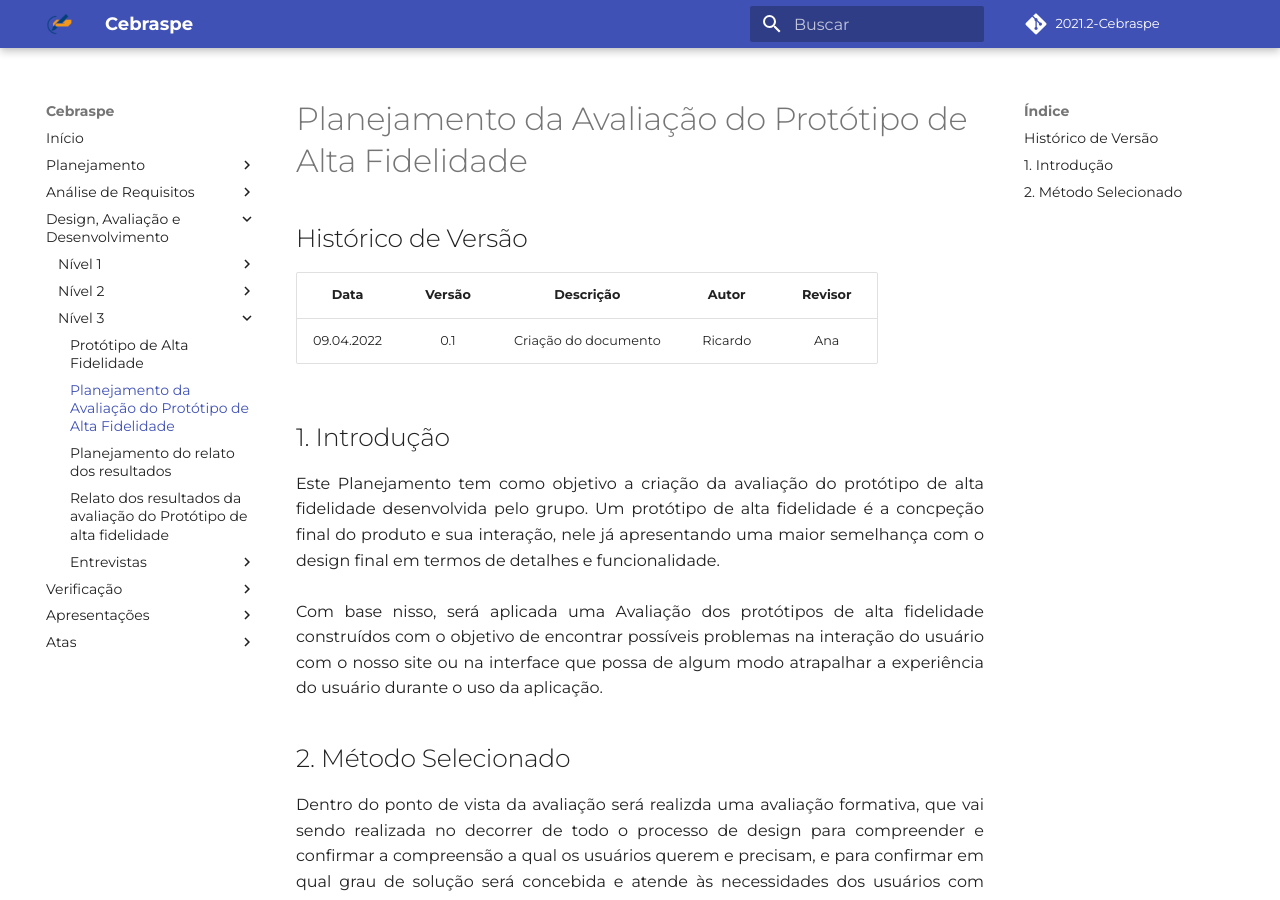
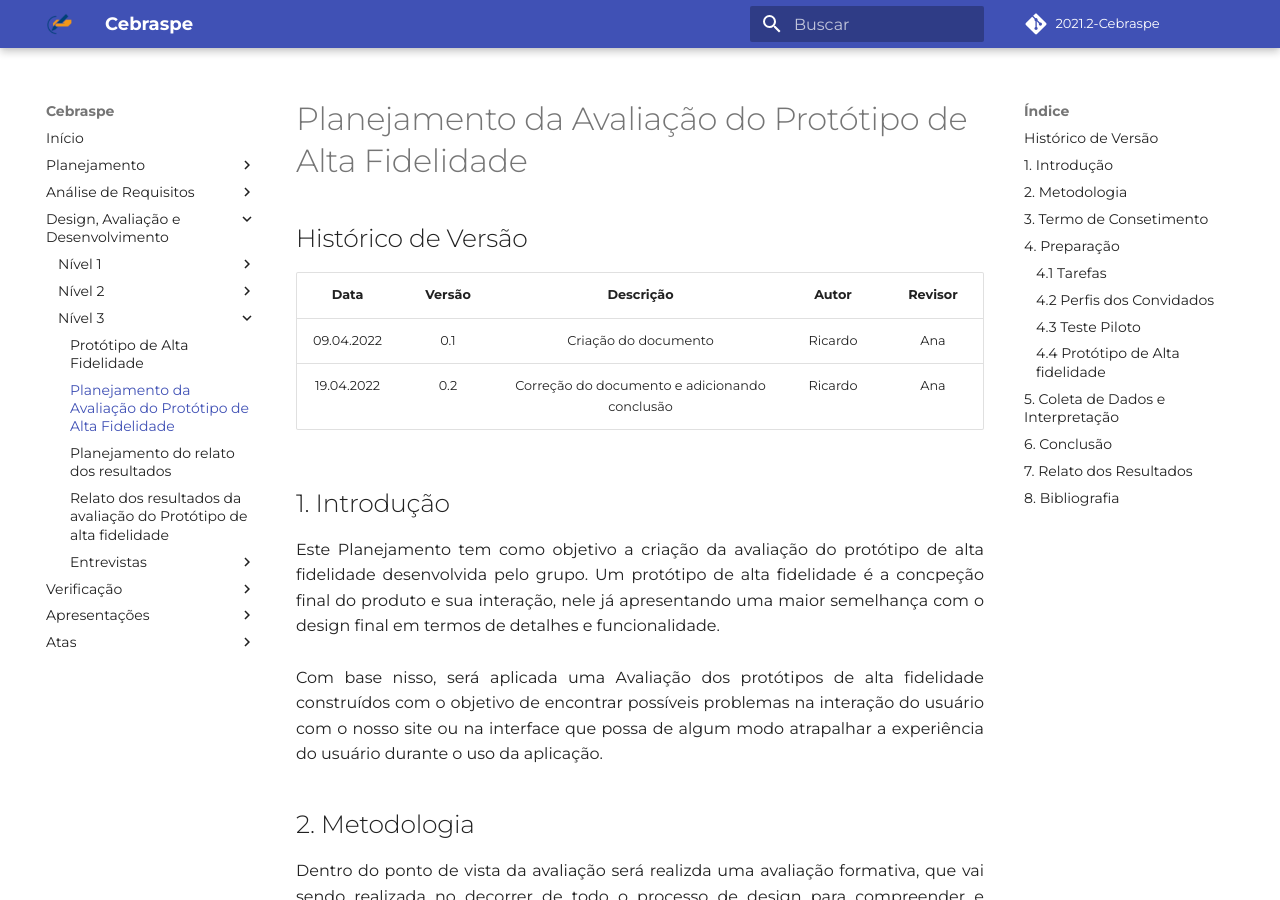
Before and after one commit to Interacao-Humano-Computador/2021.2-Cebraspe, an MkDocs documentation site: the page built from docs/Avaliação_desenvolvimento/Nivel3/planejamento_avaliacao.md, in a window 1280 px wide and 900 px high. Built offline with MkDocs 1.6.1 and Material for MkDocs 9.7.7, drawn with Linux system fonts in a browser that asks for light colours; some web fonts are replaced; comment, search, counter and statistics services are not loaded; some of the changed text lies outside the part shown.

Commit message:
#48 - Correções da Monitoria

```diff
--- a/docs/Avaliação_desenvolvimento/Nivel3/planejamento_avaliacao.md
+++ b/docs/Avaliação_desenvolvimento/Nivel3/planejamento_avaliacao.md
@@ -5,6 +5,7 @@
 |    Data    | Versão |      Descrição       |  Autor  |   Revisor    |
 | :--------: | :----: | :------------------: | :-----: | :----------: |
 | 09.04.2022 |  0.1   | Criação do documento | Ricardo | Ana |
+| 19.04.2022 |  0.2   | Correção do documento e adicionando conclusão | Ricardo | Ana |
 
 ## 1. Introdução
 <p style="text-align: justify;">Este Planejamento tem como objetivo a criação da avaliação do protótipo de alta fidelidade desenvolvida pelo grupo. Um protótipo de alta fidelidade é a concpeção final do produto e sua interação, nele já apresentando uma maior semelhança com o design final em termos de detalhes e funcionalidade.
@@ -12,7 +13,7 @@
 <br>
 Com base nisso, será aplicada uma Avaliação dos protótipos de alta fidelidade construídos com o objetivo de encontrar possíveis problemas na interação do usuário com o nosso site ou na interface que possa de algum modo atrapalhar a experiência do usuário durante o uso da aplicação.</p>
 
-## 2. Método Selecionado
+## 2. Metodologia
 <p style="text-align: justify;">Dentro do ponto de vista da avaliação será realizda uma avaliação formativa, que vai sendo realizada no decorrer de todo o processo de design para compreender e confirmar a compreensão a qual os usuários querem e precisam, e para confirmar em qual grau de solução será concebida e atende às necessidades dos usuários com qualidade de uso esperada. A avaliação formativa é realizada antes de exisitar à solução (parcial ou completa) de interação e de interface pronta.
 <br>
 <br>
@@ -20,7 +21,7 @@ Com isso, concluimos que foi identificado que o melhor método para a realizaç
 </p>
 
 
-# 3. Termo de Consetimento
+## 3. Termo de Consetimento
 
 <p style="text-align: justify;">Para a participação nesta avaliação, o participante, que é voluntário, deverá concordar com o seguinte termo de consentimento:
 <br>
@@ -58,24 +59,24 @@ afirmação explícita gravada. Exemplo da frase que pode ser dita é:
 “Eu estou ciente e tenho consentimento para realização da entrevista.
 </p>
 
-# 4. Preparação
+## 4. Preparação
 
-## 4.1 Tarefas
+### 4.1 Tarefas
 
 * [Objetivo de verificar algum gabarito de uma prova do PAS](https://interacao-humano-computador.github.io/2021.2-Cebraspe/Análise_de_requisitos/Análise_de_tarefas/CTT/)
 * [Objetivo de realizar inscrição em um Concurso qualquer](https://interacao-humano-computador.github.io/2021.2-Cebraspe/Análise_de_requisitos/Análise_de_tarefas/HTA/)
 
-## 4.2 Perfis dos Convidados
+### 4.2 Perfis dos Convidados
 
 <p style="text-align: justify;">Para esta avaliação, usando como base as pesquisas no levantamento do <a href = "https://interacao-humano-computador.github.io/2021.2-Cebraspe/Análise_de_requisitos/Perfil_do_usuario/perfil_do_usuario/">Perfil do Usuário</a> e no desenvolvimento das <a href = "https://interacao-humano-computador.github.io/2021.2-Cebraspe/Análise_de_requisitos/Personas/personas/">Personas</a>, serão convidadas pessoas com um perfil semelhante ao do resultado das pesquisas destes artefatos. <br> Sendo o público alvo, alunos de graduação, alunos de pós-graduação, ex-alunos, professores e alunos do ensino médio.</p>
 
-## 4.3 Teste Piloto
+### 4.3 Teste Piloto
 
 <p style="text-align: justify;">O objetivo desse teste é avaliar o próprio planejamento, e analisar se a avaliação, tal como planejada, produz os dados necessários para responder a questões e objetivos do estudo. O avaliador deve conduzir o teste-piloto como se fosse uma sessão normal de avaliação. (Barbosa e Silva, 2010)</p>
 
 <a href = "https://interacao-humano-computador.github.io/2021.2-Cebraspe/Avalia%C3%A7%C3%A3o_desenvolvimento/Nivel3/teste_piloto/">Link Teste Piloto</a>
 
-## 4.4 Protótipo de Alta fidelidade
+### 4.4 Protótipo de Alta fidelidade
 
 O protótipo de Alta Fidelidade pode ser acessado por esse <a href = "https://interacao-humano-computador.github.io/2021.2-Cebraspe/Avaliação_desenvolvimento/Nivel3/prototipo_alta_fidelidade/">Link</a>
 
@@ -93,7 +94,7 @@ No decorrer da entrevista, será perguntado algumas perguntas que estão na tabe
 | 3 | Você cometeu algum erro ou se confundiu em algum processo na hora da realização das tarefas? | <ul> <li> SIM</li> <li>  NÃO </li> <li> INCONCLUSIVO </li> </ul> |
 | 4 | De forma geral, o que você pensou ao realizar todas das tarefas — suas observações e comentários adicionais? | Pergunta discursiva |
 
-## 6. Consolidação dos Resultados
+## 6. Conclusão
 
 <p style="text-align: justify;">Após a entrevista e a atividade de se realizar as tarefas levantadas para a avaliação, poderá haver necessidade de mudanças e aprimoramento no protótipo de alta fidelidade. É nessa fase que, com os dados de sugestão de melhoria, deverá ser feito alterações para contornar os problemas encontrados e levantar a qualidade do protótipo desenvolvido.</p>
 
```
Also changed, not shown: docs/Avaliação_desenvolvimento/Nivel1/avaliacao1.md (+21 -12 lines), docs/Avaliação_desenvolvimento/Nivel1/avaliacao2.md (+24 -15 lines).
